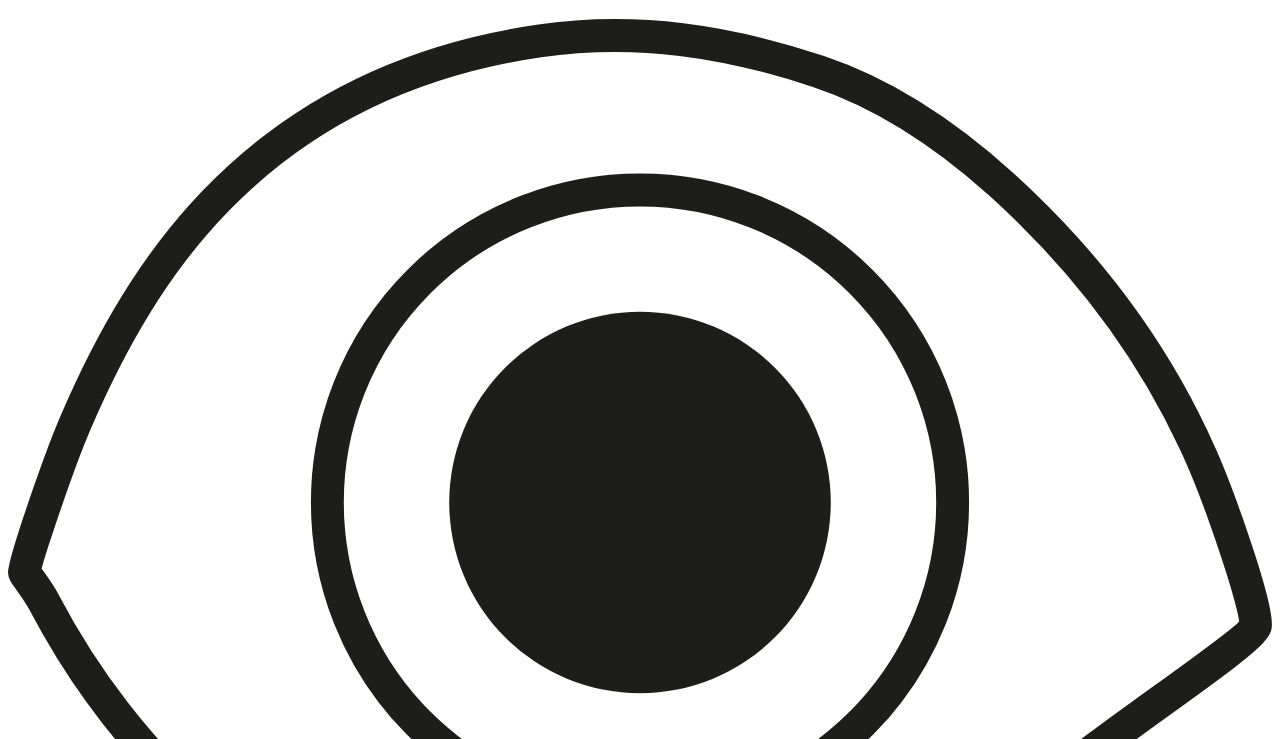
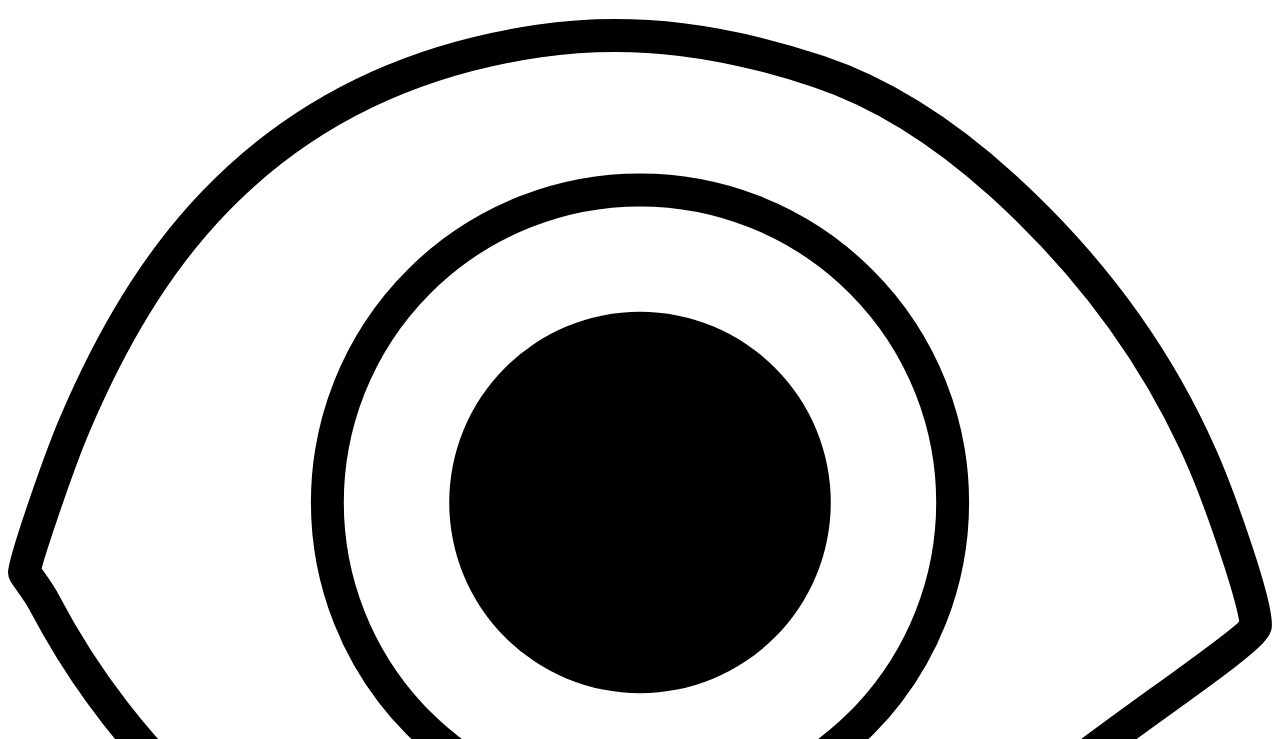
Before and after one commit to alexa-zotova/how-do-machines-see, a plain HTML site: page index.html in a window 1280 px wide. Shown: the part 61-800 px from the top of the page. Drawn offline with Linux system fonts and the light colour scheme.

Commit message:
change svg image

```diff
--- a/index.html
+++ b/index.html
@@ -7,7 +7,8 @@
 </head>
 <body>
 <H1>HOW DO MACHINES SEE</H1>
-<img src="eye.svg" alt="vector eye icon">
+<img src="black_eye.svg" alt="vector contour black eye icon">height="1080"
+width="1080"
 <marquee behavior="alternate" direction="right">●●●●●●●●●●●●●●●●●●●●●●●●●●●●●●●●●●●●●●●</marquee>
 </body>
 </html>
```
